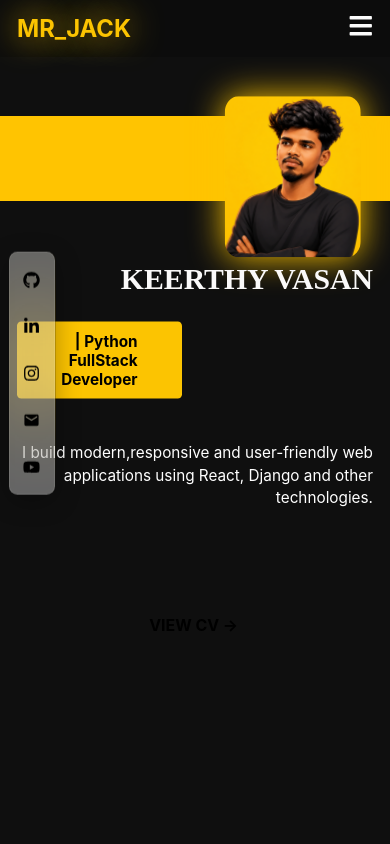
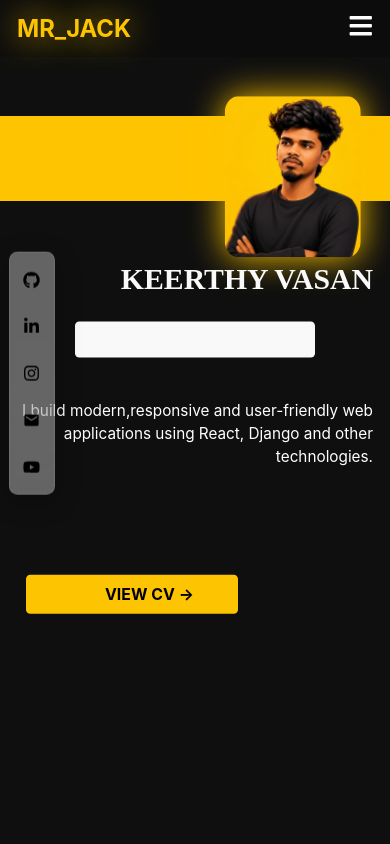
Before and after one commit to keerthy-07/my-app, a React (Create React App) app: page / in a window 390 px wide. Shown: the top 844 px of the page. Built offline with nearby package versions, Linux system fonts and the light colour scheme.

Commit message:
updated responsive head,profile and socialbar

```diff
--- a/src/components/profile/profile.css
+++ b/src/components/profile/profile.css
@@ -192,10 +192,16 @@
     max-width: 250px;
     margin: 20px 10px;
     display: block;
+    border: none;
+    background: #fcc401;
+    border-radius: 5px;
+    color: black;
+    cursor: pointer;
+    font-weight: bold;
   }
 
 }
-.left h4 {
+.left h3 {
     margin-right: 1790px;
     padding: 12px 52px;
     border: none;
```
